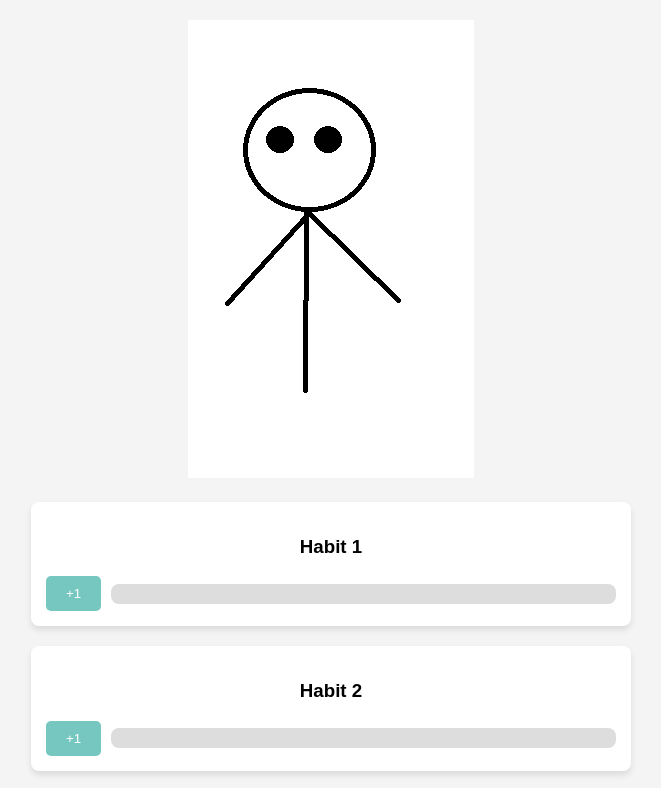
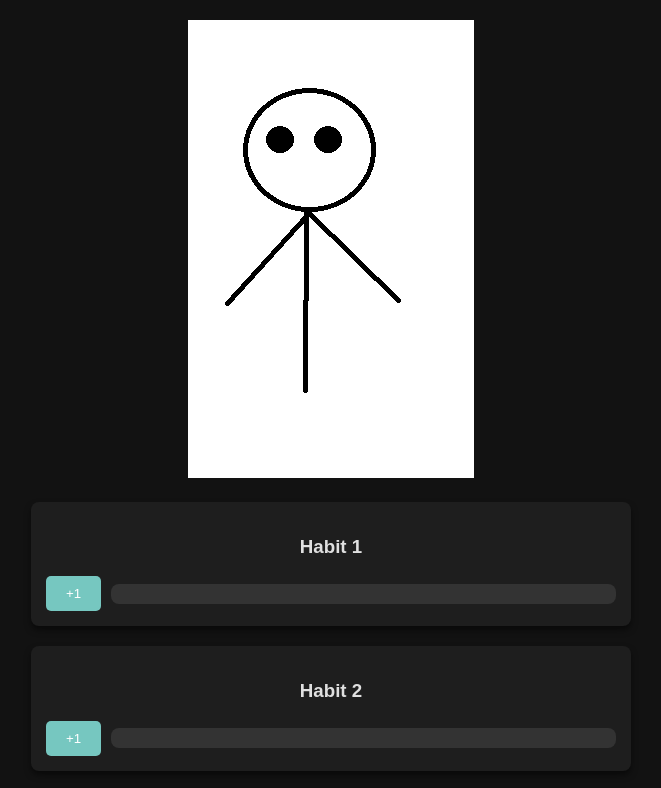
Before and after one commit to mihaiSAG/progress, a plain HTML site: page index.html in a window 1280 px wide. Shown: the top 788 px of the page, without its empty margins (309-970 px from the left). Drawn offline with Linux system fonts and the light colour scheme; grey boxes are pictures that could not be loaded.

Commit message:
dark mode

```diff
--- a/styles.css
+++ b/styles.css
@@ -1,6 +1,7 @@
 body {
     font-family: Arial, sans-serif;
-    background-color: #f4f4f4;
+    background-color: #121212; /* Dark background */
+    color: #e0e0e0; /* Light text color */
     margin: 0;
     padding: 20px;
 }
@@ -22,10 +23,10 @@ body {
 }
 
 .habit {
-    background: white;
+    background: #1e1e1e; /* Darker background for habit cards */
     padding: 15px;
     border-radius: 8px;
-    box-shadow: 0 4px 6px rgba(0, 0, 0, 0.1);
+    box-shadow: 0 4px 6px rgba(0, 0, 0, 0.5); /* Softer shadow */
 }
 
 .progress-section {
@@ -34,7 +35,7 @@ body {
 }
 
 .progress-bar {
-    background-color: #ddd;
+    background-color: #333; /* Dark background for progress bar */
     border-radius: 8px;
     overflow: hidden;
     height: 20px;
@@ -53,7 +54,7 @@ body {
 /* Button Styles */
 button {
     padding: 10px 20px;
-    background-color: #76c7c0;
+    background-color: #76c7c0; /* Button color remains the same for contrast */
     color: white;
     border: none;
     border-radius: 5px;
@@ -61,7 +62,7 @@ button {
 }
 
 button:disabled {
-    background-color: #ccc;
+    background-color: #555; /* Darker disabled button color */
     cursor: not-allowed;
 }
 
```
